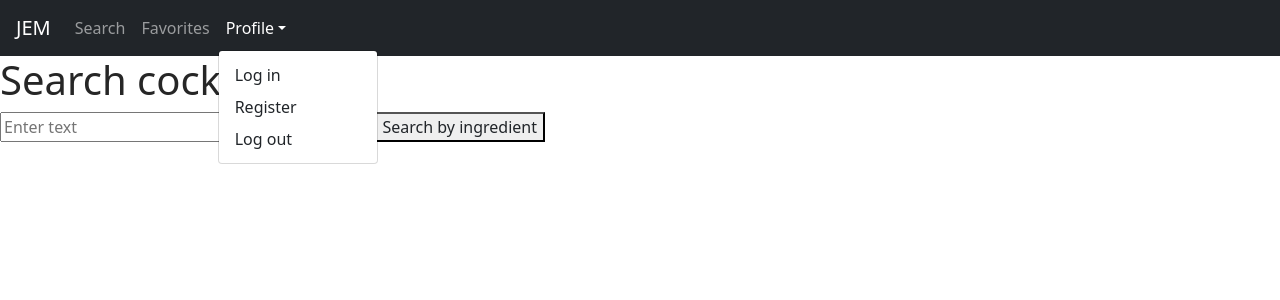
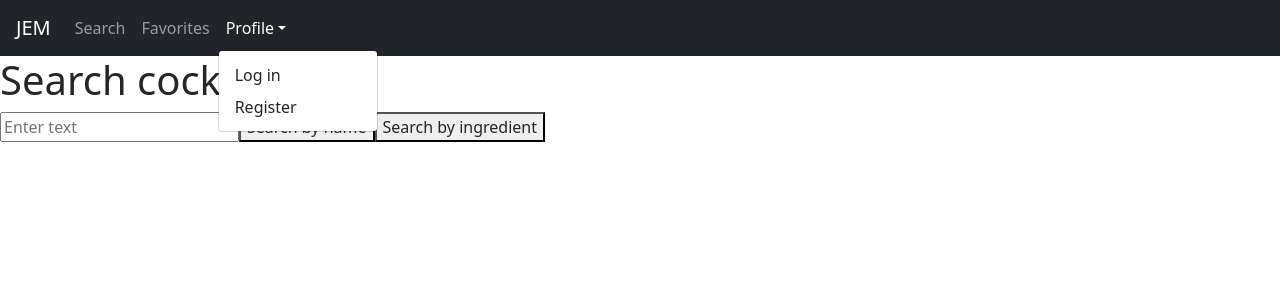
Before and after one commit to joakim-abra/drinkapp-react, a React (Create React App) app: page / in a window 1280 px wide. Both pictures are taken after a click on the button "Profile". Shown: the top 300 px of the page. Built offline with nearby package versions, Linux system fonts and the light colour scheme.

Commit message:
halvklar authenticatedsignin

```diff
--- a/src/components/navigation/NavigationApp.js
+++ b/src/components/navigation/NavigationApp.js
@@ -21,23 +21,29 @@ export const NavigationApp = () => {
 
     }
 
-    /*     const LoggedIn = () => {
+
+
+
+
+         const LoggedIn = () => {
       if (authenticatedUser) {
         return (
-          <div className="nav-desktop-login">
-            <Profile />
-          </div>
-        );
-      } else {
-        return (
-          <div className="nav-desktop-login">
-            <button onClick={() => navigate(RoutingPath.signInView)}>
-              Sign in
-            </button>
-          </div>
+          <NavDropdown className="nav-dropdown" id="collasible-nav-dropdown" title="Profile">
+            <NavDropdown.Item>
+              You are logged in
+              </NavDropdown.Item>
+          <NavDropdown.Item onClick={() => logOut()} href="/">Log out</NavDropdown.Item>
+          </NavDropdown>
+          );
+        } else {
+          return (
+            <NavDropdown className="nav-dropdown" id="collasible-nav-dropdown" title="Profile">
+          <NavDropdown.Item href="/signin">Log in</NavDropdown.Item>
+          <NavDropdown.Item href="/register">Register</NavDropdown.Item>
+          </NavDropdown>
         );
       }
-    }; */
+    };
 
         return (
           <div className="App">
@@ -52,11 +58,8 @@ export const NavigationApp = () => {
                 <Nav.Link href="/favorites" to={RoutingPath.favoriteView}>Favorites</Nav.Link>
               </Nav>
               <Nav className="nav-right">
-              <NavDropdown className="nav-dropdown" id="collasible-nav-dropdown" title="Profile">
-                  <NavDropdown.Item href="/signin">Log in</NavDropdown.Item>
-                  <NavDropdown.Item href="/register">Register</NavDropdown.Item>
-                   <NavDropdown.Item onClick={() => logOut()} href="/">Log out</NavDropdown.Item>
-                </NavDropdown>
+
+                {LoggedIn()};
               </Nav>
 
             </Navbar>
```
